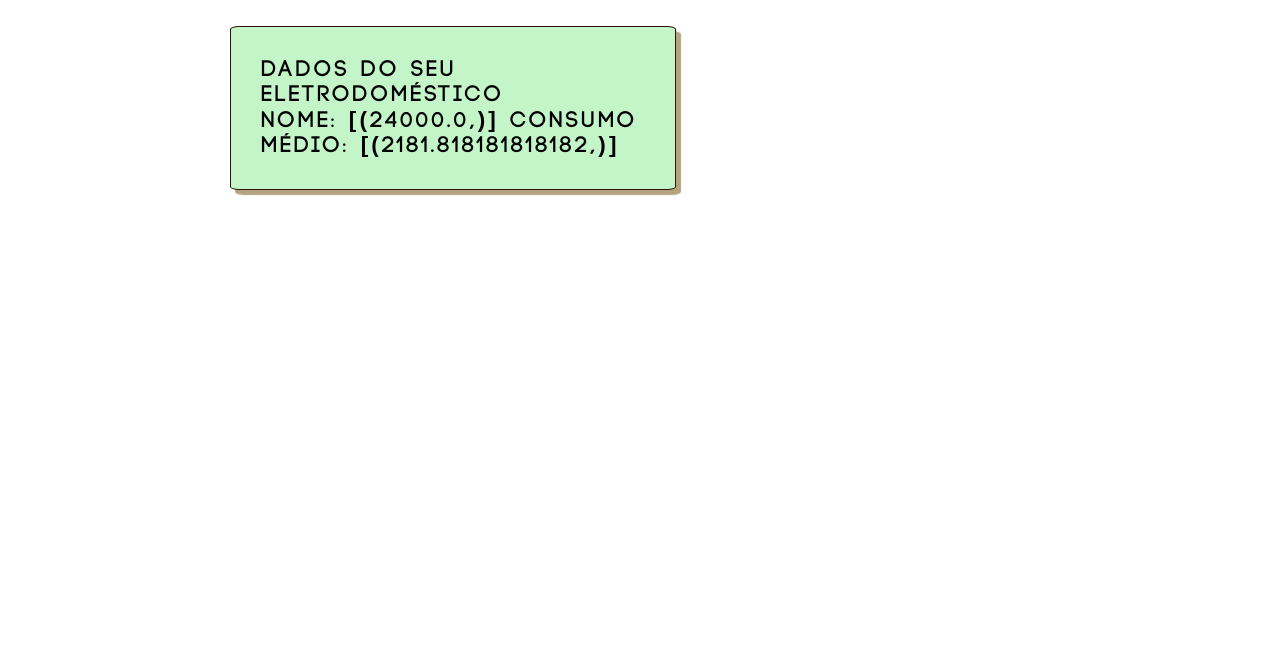
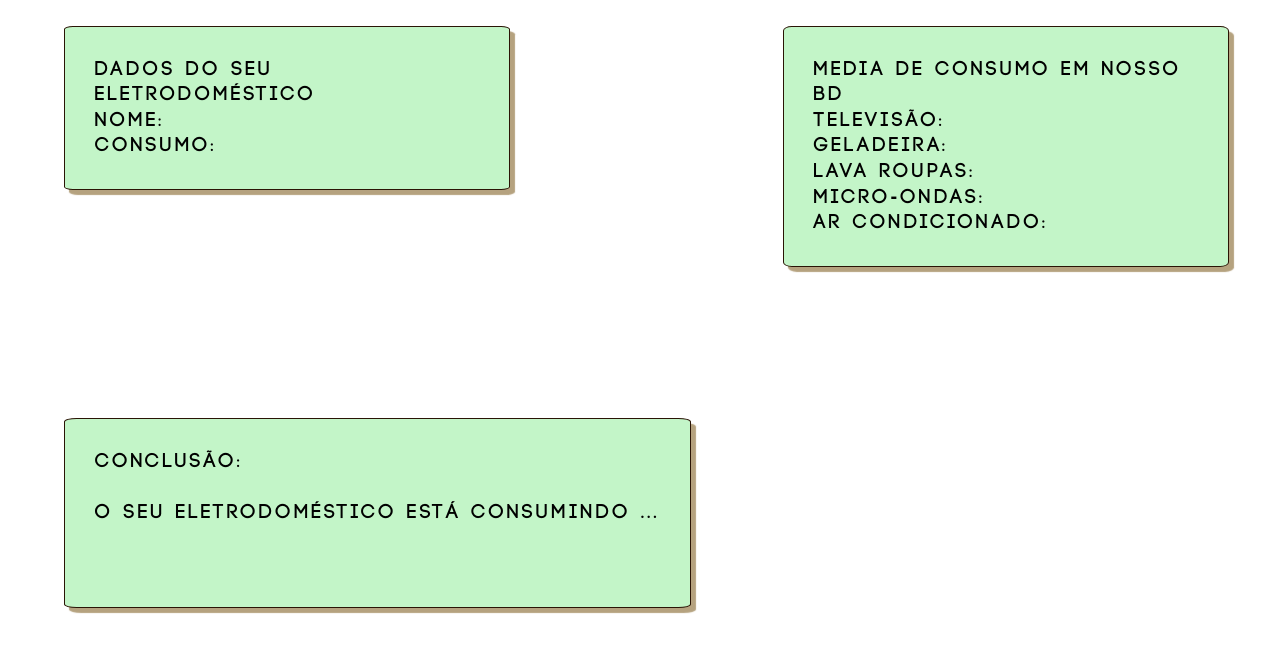
Before and after one commit to luizhenf/202191G5, a Flask app: page /resp in a window 1280 px wide. Shown: the part 128-781 px from the top of the page. Run offline with Flask 2, Linux system fonts and the light colour scheme; data comes from the database, SQL or seed files in the repository; both versions use the stored data as it was after the commit.

Commit message:
finalização layout, precisa corrigir a média na resp

```diff
--- a/app.py
+++ b/app.py
@@ -1,6 +1,7 @@
 from flask import Flask, render_template, request, redirect
 from flask_sqlalchemy import SQLAlchemy
 from sqlalchemy.sql import func
+
 
 app = Flask(__name__)
 app.config['SQLALCHEMY_DATABASE_URI'] = 'sqlite:///equipamentos.sqlite3'
@@ -36,9 +37,12 @@
 
 @app.route("/resp")
 def resp():
-    media = db.session.query(func.avg(Equipamento.consumo)).all()
-    soma = db.session.query(func.sum(Equipamento.consumo)).all()
-    return render_template('resp.html', media=media, soma=soma)
+    medtv = db.session.query(func.avg(Equipamento.consumo)).filter(Equipamento.nome=='Televisão')
+    medge = db.session.query(func.avg(Equipamento.consumo)).filter(Equipamento.nome=='Geladeira')
+    medlr = db.session.query(func.avg(Equipamento.consumo)).filter(Equipamento.nome=='Lava Roupas')
+    medmo = db.session.query(func.avg(Equipamento.consumo)).filter(Equipamento.nome=='Microondas')
+    medac = db.session.query(func.avg(Equipamento.consumo)).filter(Equipamento.nome=='Ar Condicionado')
+    return render_template('resp.html', medtv=medtv, medge=medge, medlr=medlr, medmo=medmo, medac=medac)
 
 
 if __name__ =='__main__':
--- a/static/css/styles.css
+++ b/static/css/styles.css
@@ -190,9 +203,9 @@
 
 /* Estilos da página resp.html*/
 
-section#card {
+section#card h2{
     position: absolute;
-    left: 18vw;
+    left: 5vw;
     margin-top: 2vw;
     justify-content: right;
     background-color:rgb(195, 245, 200);
@@ -201,7 +214,36 @@
     border: 1px solid #2a1405;
     box-shadow: 5px 5px 1px 0px #7c5b1d90;
     width: 30vw;
-    font-size: 15px;
+    font-size: 20px;
+    line-height: 2vw;
+}
+section#card h3{
+    position: absolute;
+    right: 4vw;
+    margin-top: 2vw;
+    justify-content: right;
+    background-color:rgb(195, 245, 200);
+    padding: 30px;
+    border-radius: 2%;
+    border: 1px solid #2a1405;
+    box-shadow: 5px 5px 1px 0px #7c5b1d90;
+    width: 30vw;
+    font-size: 20px;
+    line-height: 2vw;
+}
+
+section#card h4{
+    position: absolute;
+    left: 5vw;
+    bottom: 5vw;
+    justify-content: left;
+    background-color:rgb(195, 245, 200);
+    padding: 30px;
+    border-radius: 2%;
+    border: 1px solid #2a1405;
+    box-shadow: 5px 5px 1px 0px #7c5b1d90;
+    width:max-content;
+    font-size: 20px;
     line-height: 2vw;
 }
 
--- a/templates/new.html
+++ b/templates/new.html
@@ -51,7 +51,7 @@
 
                         <div>
                             <input type="radio" id="nome" name="nome" value="Microondas">
-                            <label for="nome">Microondas</label><br><br>
+                            <label for="nome">Micro-ondas</label><br><br>
                         </div>
 
                         <div>
--- a/templates/resp.html
+++ b/templates/resp.html
@@ -22,10 +22,22 @@
 
         <section id="card">
             <h2>
-                Dados do seu eletrodoméstico <br>
-                Nome: {{soma}}
-                Consumo médio: {{media}}<br>
+                Dados do seu eletrodoméstico<br>
+                Nome: <!-- {{ medtv }} --> <br>
+                Consumo: <!-- {{ medge }} --> <br>
             </h2>
+            <h3>
+                Media de consumo em nosso BD<br>
+                Televisão: <!-- {{ medtv }} --> <br>
+                Geladeira: <!-- {{ medge }} --> <br>
+                Lava Roupas: <!-- {{ medlr }} --> <br>
+                Micro-ondas: <!-- {{ medmo }} --> <br>
+                Ar Condicionado: <!-- {{ medac }} --> <br>
+            </h3>
+            <h4>
+                Conclusão:<br><br>
+                O seu eletrodoméstico está consumindo ... <br><br><br>
+            </h4>
         </section>
 <!--
         <section id="lista_equipamentos">
```
Also changed, not shown: other parts of static/css/styles.css (+28 -15 lines), equipamentos.sqlite3.
